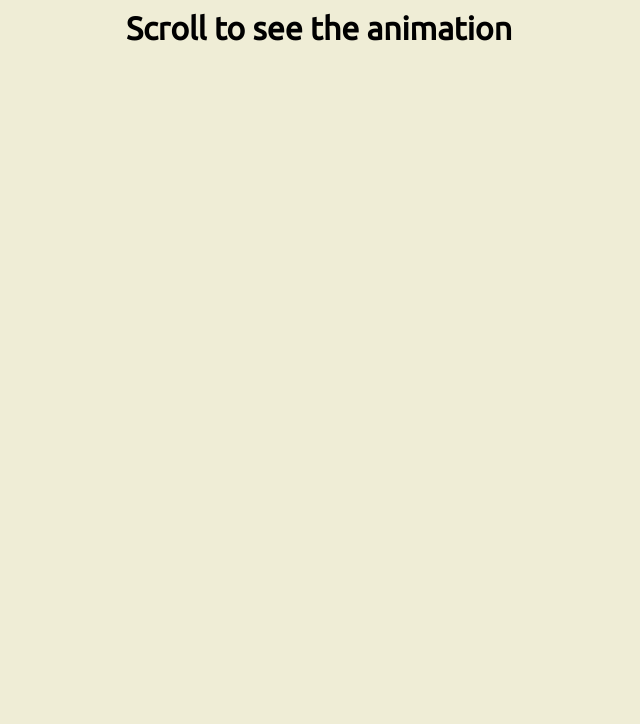
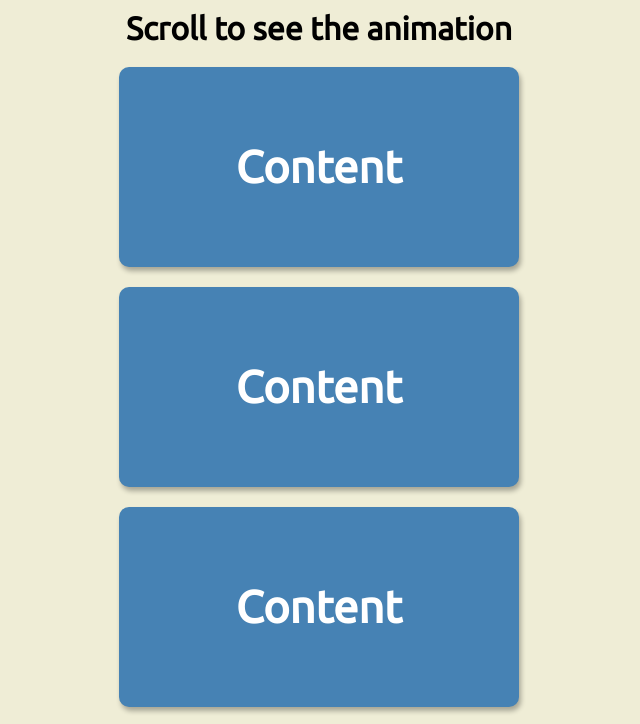
Before and after one commit to brandonpfluger/scroll_animation, a plain HTML site: page index.html in a window 1280 px wide. Shown: the top 724 px of the page, without its empty margins (321-961 px from the left). Drawn offline with Linux system fonts and the light colour scheme.

Commit message:
add javascript

```diff
--- a/script.js
+++ b/script.js
@@ -0,0 +1,17 @@
+const boxes = document.querySelectorAll('.box');
+
+window.addEventListener('scroll', checkBoxes);
+
+function checkBoxes() {
+  const triggerBottom = window.innerHeight / 5 * 4;
+
+  boxes.forEach(box => {
+    const boxTop = box.getBoundingClientRect().top;
+
+    if(boxTop < triggerBottom) {
+      box.classList.add('show')
+    } else {
+      box.classList.remove('show');
+    }
+  })
+}
--- a/style.css
+++ b/style.css
@@ -12,6 +12,7 @@ body {
   align-items: center;
   justify-content: center;
   margin: 0;
+  overflow-x: hidden;
 }
 
 h1 {
```
